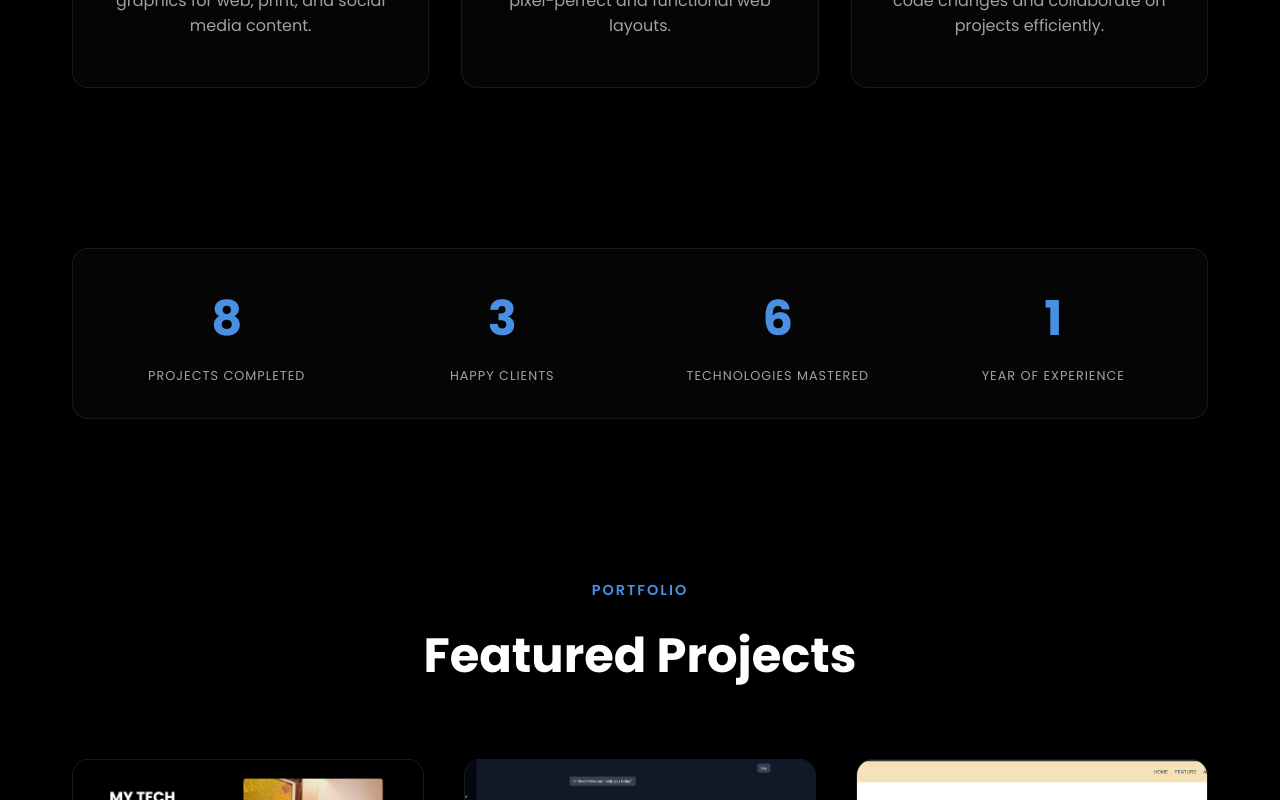
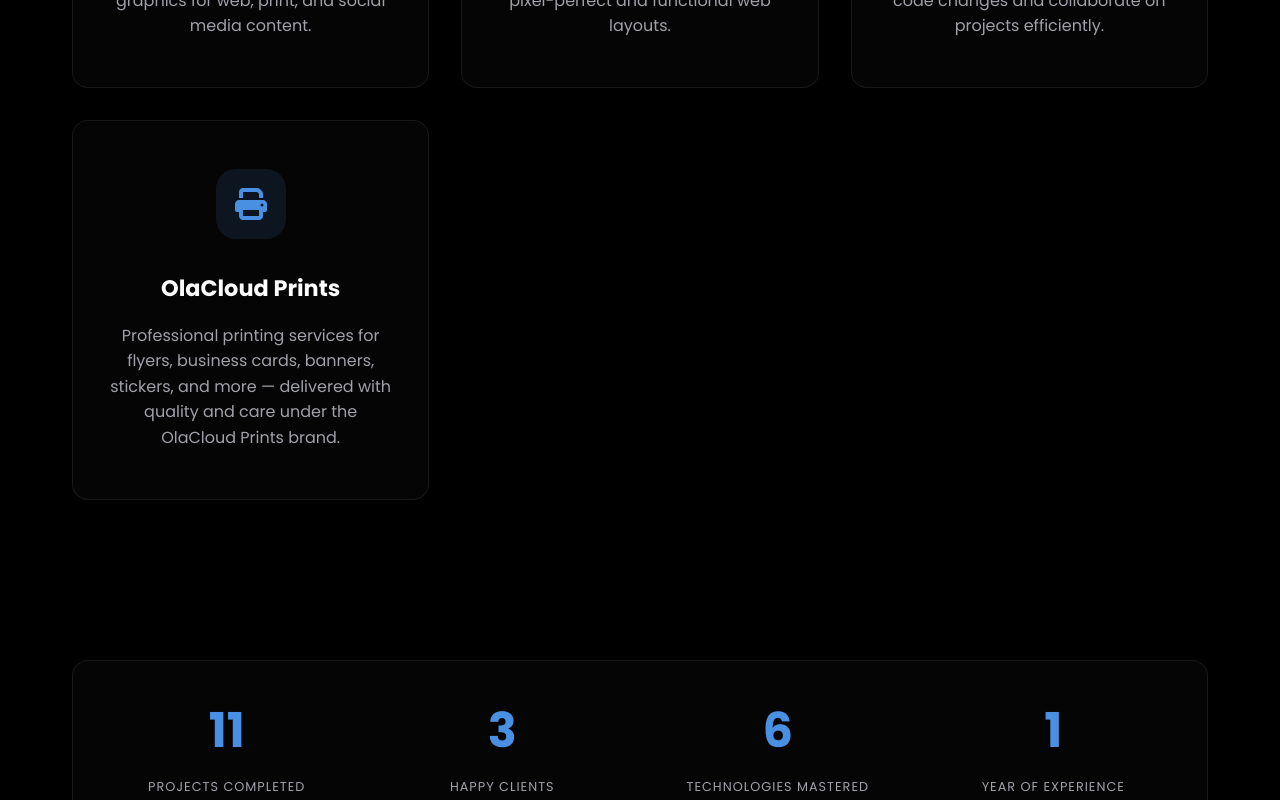
Before and after one commit to Confidenceb/my-portfolio-site, a React (Vite) app: page / in a window 1280 px wide. Shown: the part 2580-3380 px from the top of the page. Built offline with nearby package versions, Linux system fonts and the light colour scheme; no server answers; the database is empty.

Commit message:
feat: add OlaCloud Prints service + update projects count to 11

```diff
--- a/src/services.jsx
+++ b/src/services.jsx
@@ -8,6 +8,7 @@
   faLayerGroup,
   faCodeBranch,
   faProjectDiagram,
+  faPrint,
 } from "@fortawesome/free-solid-svg-icons";
 
 const Services = () => {
@@ -50,12 +51,18 @@
       description:
         "Using Git and GitHub to manage code changes and collaborate on projects efficiently.",
     },
+    {
+      icon: faPrint,
+      title: "OlaCloud Prints",
+      description:
+        "Professional printing services for flyers, business cards, banners, stickers, and more — delivered with quality and care under the OlaCloud Prints brand.",
+    },
   ];
 
 
   const statsData = [
     {
-      count: 8,
+      count: 11,
       label: "Projects Completed",
     },
     {
```
